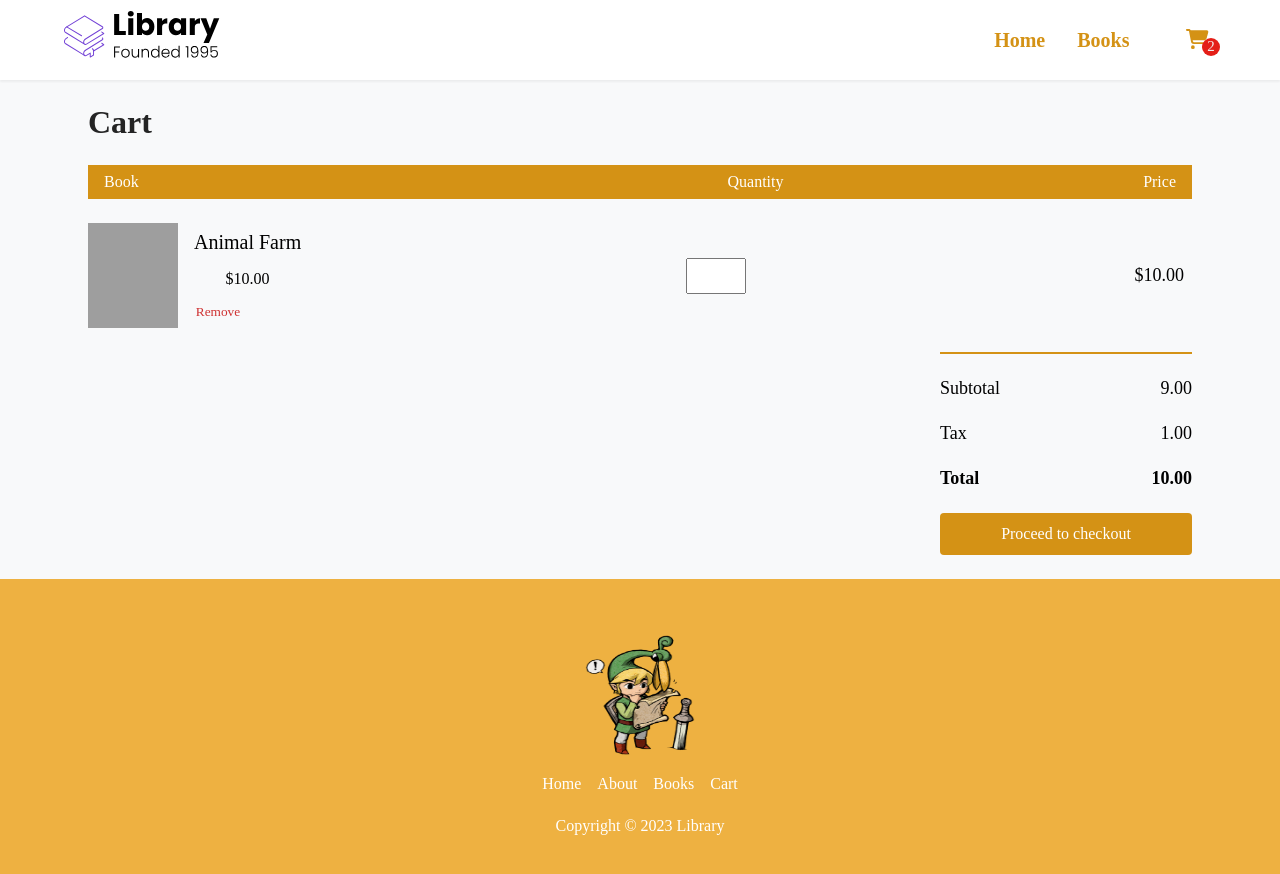
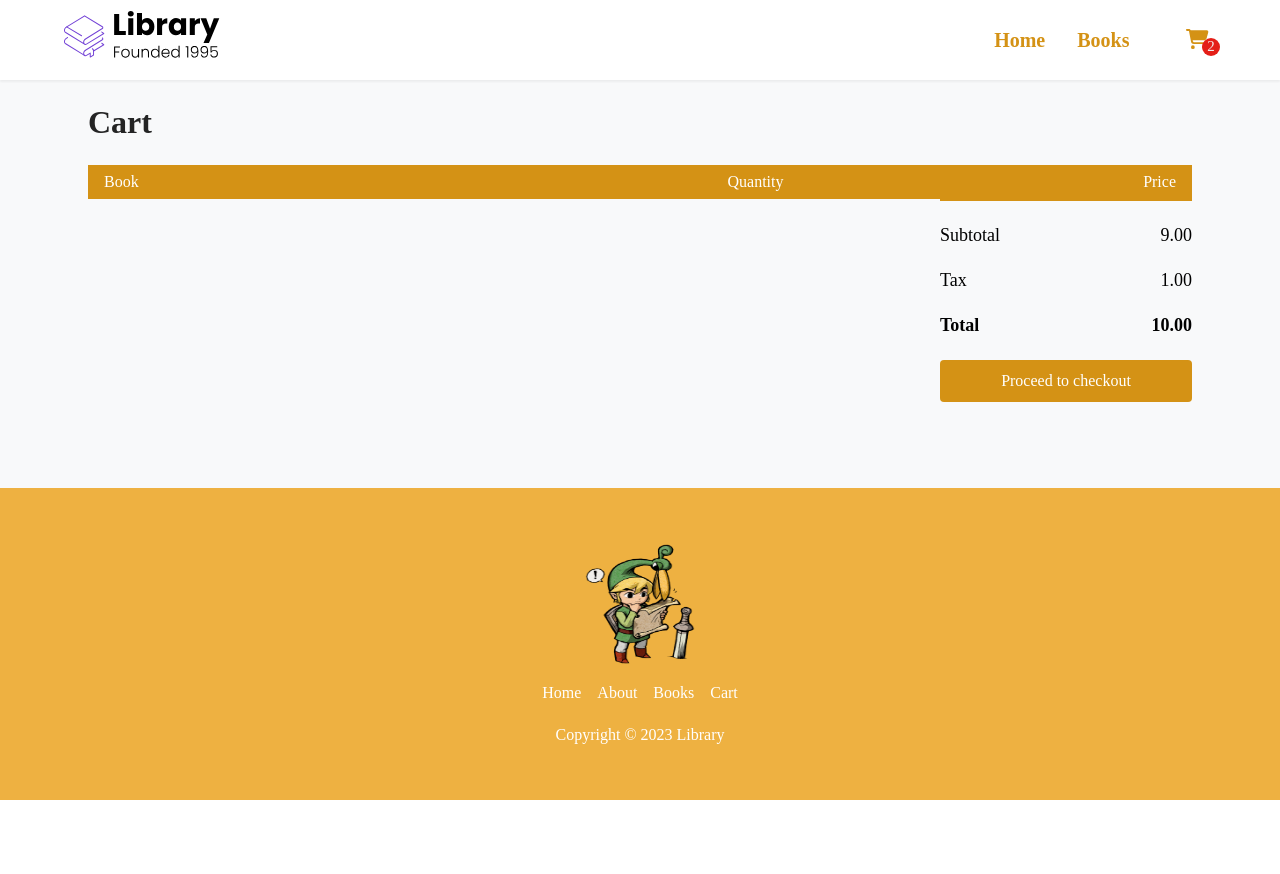
Before and after one commit to codingmster1/library-react-project, a React (Create React App) app: page /cart in a window 1280 px wide. Shown: the top 874 px of the page. After the commit the page ends 800 px from the top, so only its background shows below. Built offline with nearby package versions, Linux system fonts and the light colour scheme; grey boxes are pictures that could not be loaded; a web font is replaced by a local one.

Commit message:
fixed nav bar to load home

```diff
--- a/src/App.js
+++ b/src/App.js
@@ -15,7 +15,11 @@ function App() {
   const [cart, setCart] = useState([]);
 
   function addToCart(book){
-    setCart([...cart, book])
+    setCart([...cart, {...book, quantity: 1}])
+  }
+
+  function changeQuantity(book) {
+
   }
   useEffect(() => {
 console.log(cart)
@@ -29,7 +33,7 @@ console.log(cart)
       <Route path="/" exact component={Home}/>
       <Route path="/books" exact render={() => <Books books={books}/>}/>
       <Route path="/books/:id" render={() => <BookInfo books={books} cart={cart} addToCart={addToCart} />} />
-      <Route path ="/cart" render={() => <Cart books={books} cart={cart} />} />
+      <Route path ="/cart" render={() => <Cart books={books} cart={cart} changeQuantity={changeQuantity}/>} />
       <Footer/>
       </div>
       </Router>
--- a/src/components/Nav.jsx
+++ b/src/components/Nav.jsx
@@ -25,7 +25,7 @@ const Nav = () => {
     </Link>
     <ul className="nav__links">
         <li className ="nav__list">
-            <Link to="/home" className="nav__link">
+            <Link to="/" className="nav__link">
                 Home
             </Link>
         </li>
--- a/src/pages/Cart.jsx
+++ b/src/pages/Cart.jsx
@@ -1,7 +1,7 @@
 import React from 'react';
 
 
-const Cart = ({ cart }) => {
+const Cart = ({ cart, changeQuantity }) => {
     return (
 <div id="books__body">
     <main id="books__main">
@@ -17,16 +17,19 @@ const Cart = ({ cart }) => {
                         <span className="cart__price">Price</span>
                     </div>
                     <div className="cart__body">
+                        {
+                            cart.map(book => {
+                                return (
                                     <div className="cart__item">
                                     <div className="cart__book">
-                                <img src="https://cdnb.artstation.com/p/assets/images/images/015/140/301/original/sascha-sendlbeck-book-animation.gif?1547203918" className="cart__book--img" alt="" />
+                                        <img src={book.url} className="cart__book--img" alt="" />
                                         <div className="cart__book--info">
                                             <span className="cart__book--title">
-                                        Animal Farm
+                                                {book.title}
 
                                             </span>
                                             <span className="cart__book--price">
-                                        $10.00
+                                                {(book.salePrice || book.originalPrice).toFixed(2)}
                                             </span>
                                             <button className="cart__book--remove">
                                                 Remove
@@ -34,12 +37,18 @@ const Cart = ({ cart }) => {
                                         </div>
                                     </div>
                                     <div className="cart__quantity">
-                                <input type="number" min={0} max={99} className="cart__input"/>
+                                        <input type="number" min={0} max={99} className="cart__input"
+                                        onChange={(event) => changeQuantity(event.target.value)}/>
                                     </div>
                                     <div className="cart__total">
                                         $10.00
                                     </div>
                                 </div>
+
+                                )
+                            })
+                        }
+
                     </div>
                 </div>
                 <div className="total">
```
Lines whose indentation alone changed are shown as unchanged.
